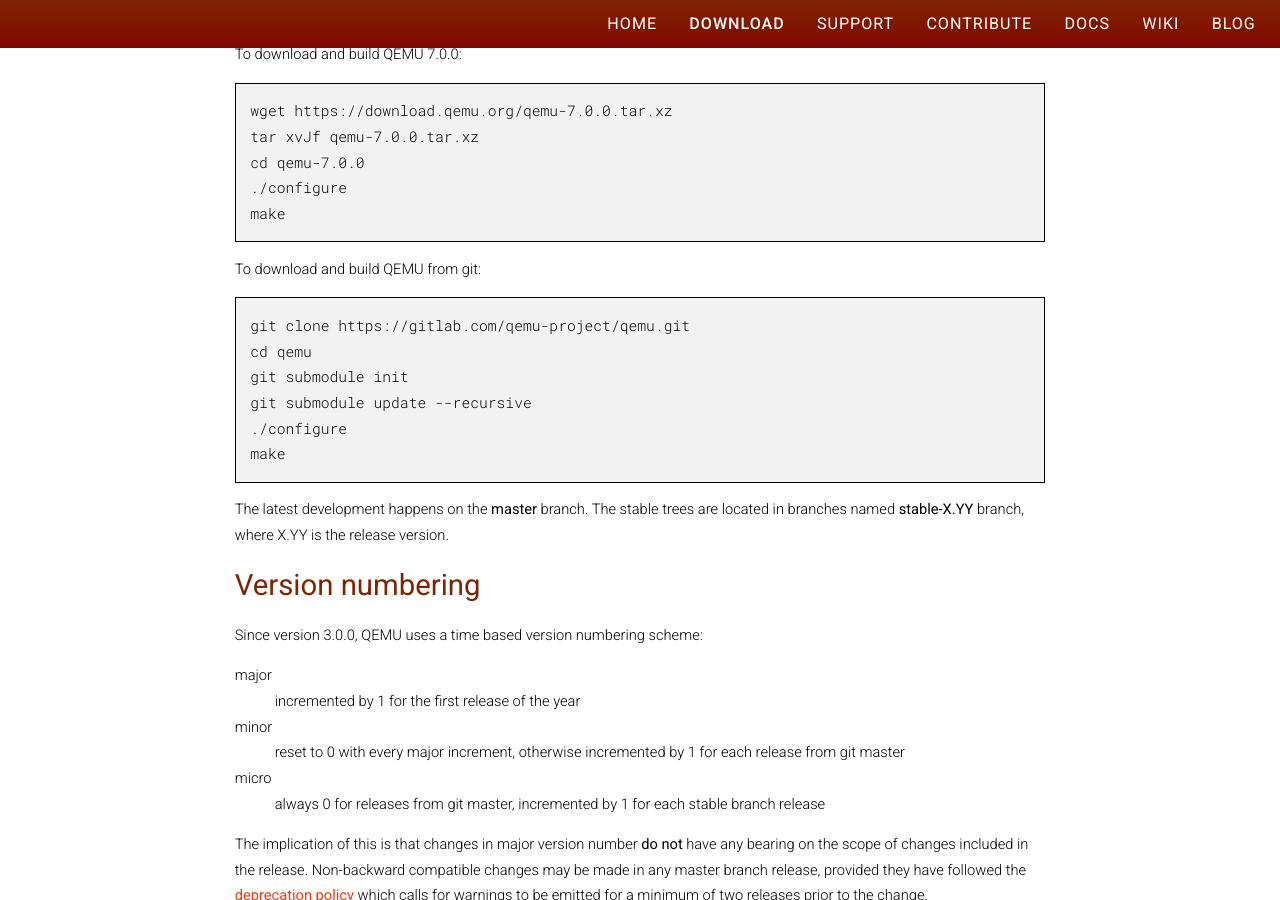
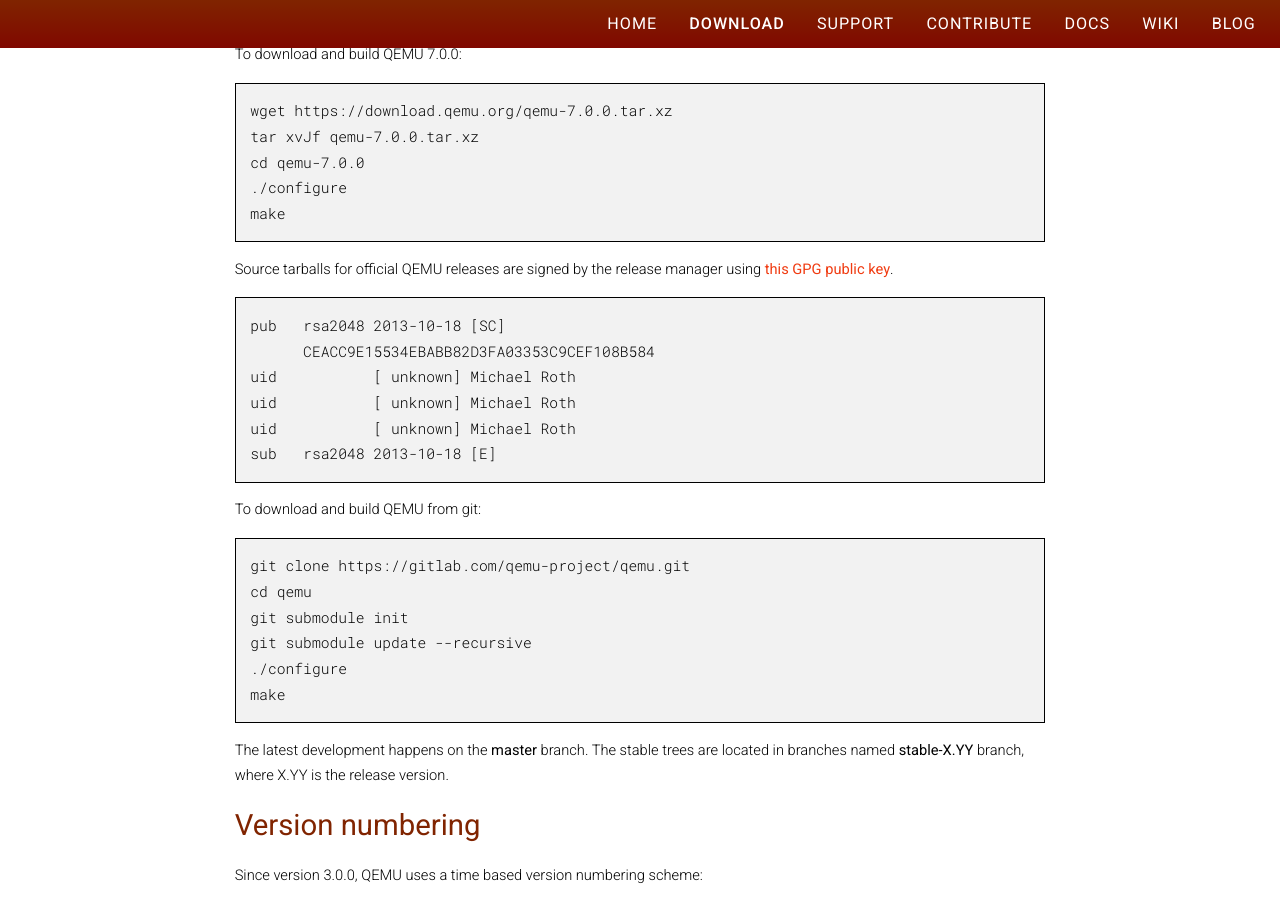
Before and after one commit to qemu/qemu-web, a Jekyll site: the page built from download.html, in a window 1280 px wide and 900 px high, scrolled down 542 px. Built offline with Jekyll 4.4.1, drawn with Linux system fonts in a browser that asks for light colours; nearby versions of some CDN libraries.

Commit message:
Add public key for tarball-signing to download page
We used to have public keys listed on the SecurityProcess page back
when it was still part of the wiki, but they are no longer available
there and some users have asked where to obtain them so they can verify
the tarball signatures.

That was probably not a great place for them anyway, so address this by
adding the public signing key directly to the download page.

Reported-by: Stefan Hajnoczi <stefanha@redhat.com>
Reviewed-by: Thomas Huth <thuth@redhat.com>
[mdr: incorporate formatting fixup/suggestions from Daniel]
Signed-off-by: Michael Roth <michael.roth@amd.com>

```diff
--- a/_download/source.html
+++ b/_download/source.html
@@ -23,6 +23,18 @@
 </pre>
 	{% endfor %}
 
+	<p>Source tarballs for official QEMU releases are signed by the release
+    manager using
+        <a href="https://keys.openpgp.org/vks/v1/by-fingerprint/CEACC9E15534EBABB82D3FA03353C9CEF108B584">this GPG public key</a>.
+
+<pre>
+pub   rsa2048 2013-10-18 [SC]
+      CEACC9E15534EBABB82D3FA03353C9CEF108B584
+uid           [ unknown] Michael Roth <michael.roth@amd.com>
+uid           [ unknown] Michael Roth <flukshun@gmail.com>
+uid           [ unknown] Michael Roth <mdroth@utexas.edu>
+sub   rsa2048 2013-10-18 [E]
+</pre>
 	<p>To download and build QEMU from git:</p>
 <pre>git clone https://gitlab.com/qemu-project/qemu.git
 cd qemu
```
